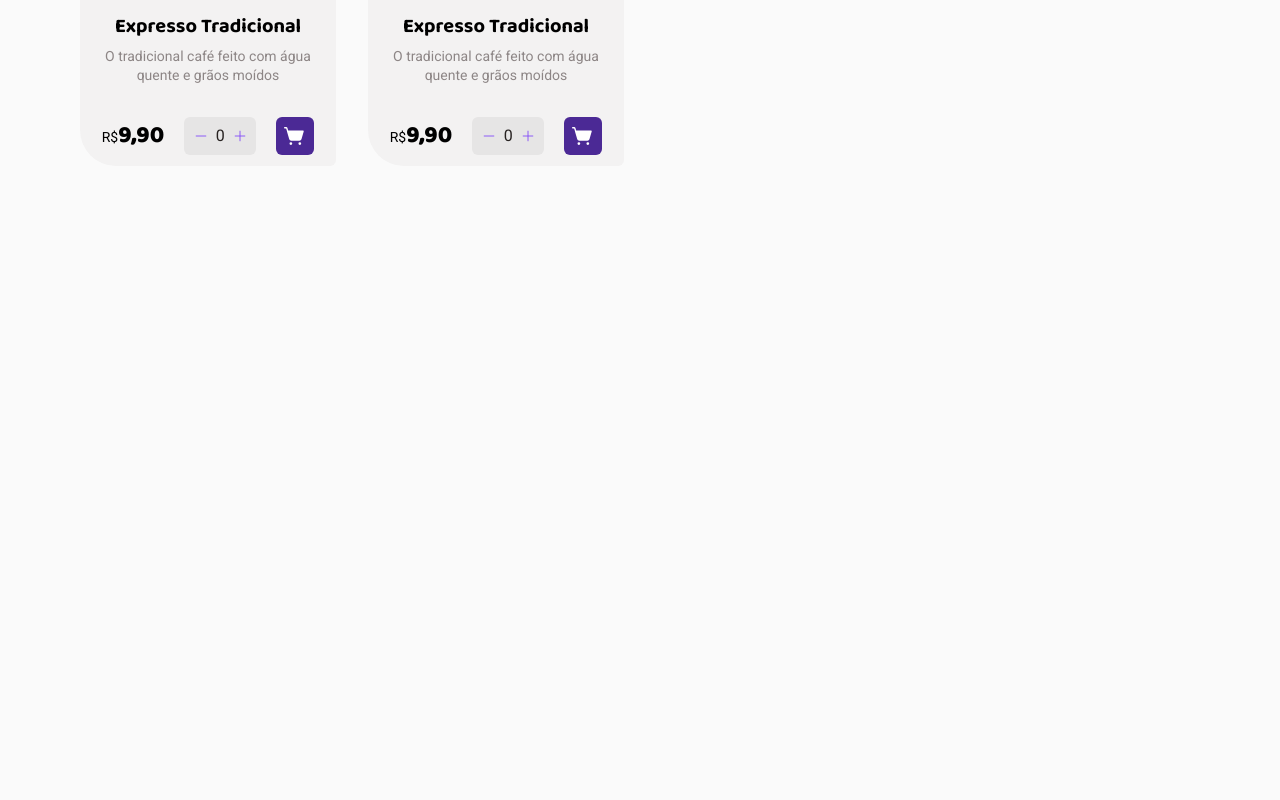
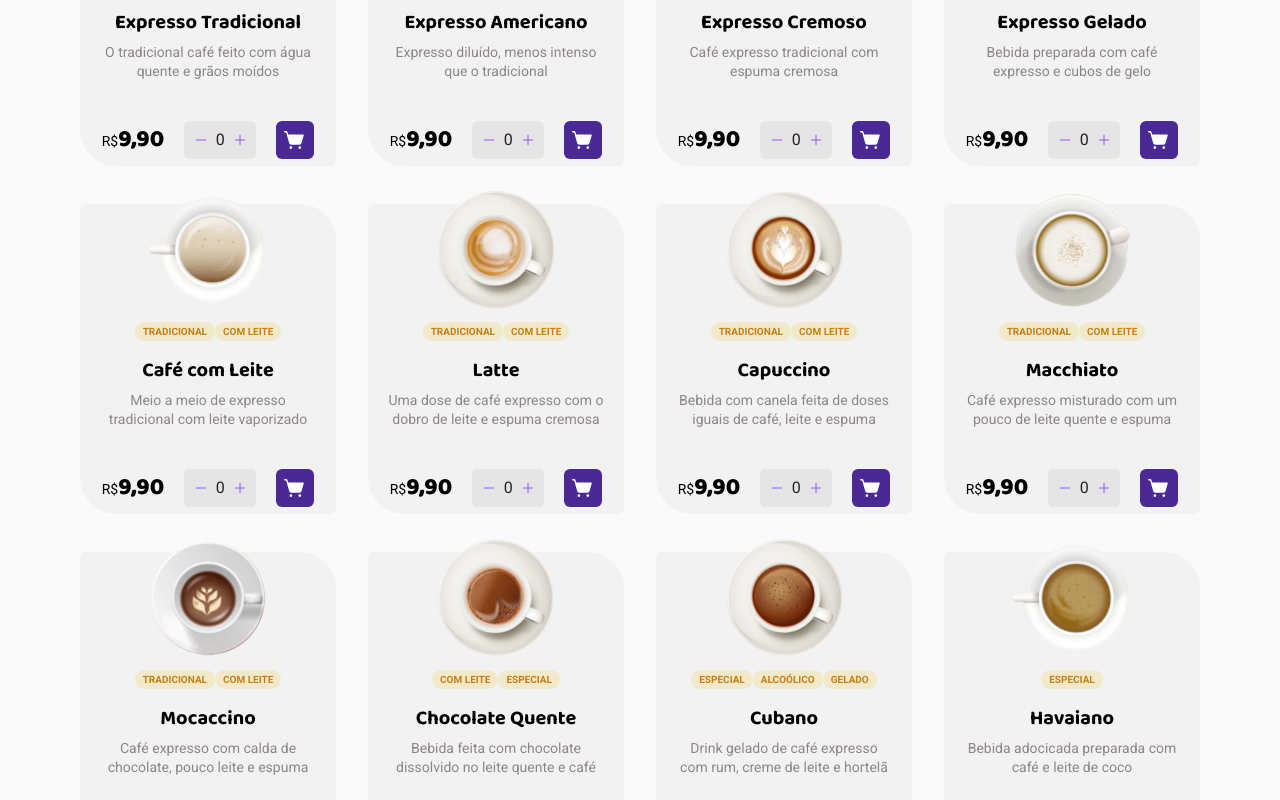
Before and after one commit to CarlosEduardoDeev/CoffeComerce, a React (Vite) app: page / in a window 1280 px wide. Shown: the part 920-1720 px from the top of the page. Built offline with nearby package versions, Linux system fonts and the light colour scheme.

Commit message:
Arraycompleto

```diff
--- a/src/Components/Card/index.tsx
+++ b/src/Components/Card/index.tsx
@@ -1,4 +1,4 @@
-import { CardContainer,ButtonShopCart, DescriptionCoffee, TitleCoffe, TitleTypeCoffeeCard,PriceAndAmountContainer, CounterContainer } from "./style";
+import { TypeContainer,CardContainer,ButtonShopCart, DescriptionCoffee, TitleCoffe, TitleTypeCoffeeCard,PriceAndAmountContainer, CounterContainer } from "./style";
 import {Plus,Minus,ShoppingCartSimple} from 'phosphor-react'
 import { useState } from "react";
 import { coffees } from "../../Contexts/Context";
@@ -7,14 +7,16 @@ interface CoffesProps {
   id: string;
   name: string;
   type: string;
+  typeduo?: string;
+  typetrio?: string;
   description: string,
-  amount: number;
+  amount: any;
   image: any;
 }
 
 
 
-export function Card({name,description,type,image,id,amount}: CoffesProps){
+export function Card({name,description,type,image,id,typeduo,typetrio}: CoffesProps){
   const [shopingBuy,setShopingBuy] = useState([] as any)
   const [contadorAmount,setContadorAmount] = useState(0)
 
@@ -46,16 +48,25 @@ export function Card({name,description,type,image,id,amount}: CoffesProps){
   }
 
 
-
+  const typeduocontainer = typeduo
 
 
 
     return(
       <CardContainer>
             <img src={image}/>
+        <TypeContainer>
+
         <TitleTypeCoffeeCard>
             {type}
         </TitleTypeCoffeeCard>
+
+      {typeduo === undefined ?   <div></div>:<TitleTypeCoffeeCard> {typeduo}</TitleTypeCoffeeCard> }
+      {typetrio === undefined ?  <div></div> : <TitleTypeCoffeeCard> {typetrio}</TitleTypeCoffeeCard>}
+
+
+        </TypeContainer>
+
         <TitleCoffe>
             {name}
         </TitleCoffe>
--- a/src/Components/Card/style.ts
+++ b/src/Components/Card/style.ts
@@ -15,13 +15,12 @@ export const CardContainer = styled.div`
 export const TitleTypeCoffeeCard = styled.div`
     font-size:0.625rem ;
     font-weight: 700;
-    width:5.063rem ;
-    height:1.313rem ;
+
     align-items: center;
     justify-content: center;
     display: flex;
     border-radius: 100px;
-    padding: 4px 12px;
+    padding: 4px 8px;
     margin-top:12px ;
 
     color: ${props => props.theme["yellow-dark"]};
@@ -48,6 +47,7 @@ export const DescriptionCoffee = styled.div`
     line-height: 1.138rem;
     width: 13.5rem;
     margin-top: 8px;
+    margin-bottom: 8px;
     color: ${props => props.theme["base-label"]};
 `
 export const PriceAndAmountContainer = styled.div`
@@ -121,3 +121,6 @@ export const ButtonShopCart = styled.button`
             align-items: center;
             border-radius: 6px;
 `
+export const TypeContainer = styled.div`
+    display: flex;
+`
--- a/src/Contexts/Context.tsx
+++ b/src/Contexts/Context.tsx
@@ -2,6 +2,17 @@ import {v4 as uuidv4} from 'uuid'
 import Coffee1 from '../../src/assets/CoffeTypes/Coffee1.svg'
 import Coffee2 from '../../src/assets/CoffeTypes/Coffee2.svg'
 import Coffee3 from '../../src/assets/CoffeTypes/Coffee3.svg'
+import Coffee4 from '../../src/assets/CoffeTypes/Coffee4.svg'
+import Coffee5 from '../../src/assets/CoffeTypes/Coffee5.svg'
+import Coffee6 from '../../src/assets/CoffeTypes/Coffee6.svg'
+import Coffee7 from '../../src/assets/CoffeTypes/Coffee7.svg'
+import Coffee8 from '../../src/assets/CoffeTypes/Coffee8.svg'
+import Coffee9 from '../../src/assets/CoffeTypes/Coffee9.svg'
+import Coffee10 from '../../src/assets/CoffeTypes/Coffee10.svg'
+import Coffee11 from '../../src/assets/CoffeTypes/Coffee11.svg'
+import Coffee12 from '../../src/assets/CoffeTypes/Coffee12.svg'
+import Coffee13 from '../../src/assets/CoffeTypes/Coffee13.svg'
+import Coffee14 from '../../src/assets/CoffeTypes/Coffee14.svg'
 
 
 export const coffees = [
@@ -17,95 +28,116 @@ export const coffees = [
      {
          id:uuidv4(),
          image:Coffee2,
-         name:"Expresso Tradicional",
+         name:"Expresso Americano",
          type:"TRADICIONAL",
          amount:0,
-         description:"O tradicional café feito com água quente e grãos moídos"
+         description:"Expresso diluído, menos intenso que o tradicional"
 
      },
-    // {
-    //     id:uuidv4(),
-    //     image:Coffee3,
-    //     name:"Expresso Tradicional",
-    //     type:"TRADICIONAL",
-    //     amount:0,
-    //     description:"O tradicional café feito com água quente e grãos moídos"
+     {
+         id:uuidv4(),
+         image:Coffee3,
+         name:"Expresso Cremoso",
+         type:"TRADICIONAL",
+         amount:0,
+         description:"Café expresso tradicional com espuma cremosa"
 
-    // },
-    // {
-    //     id:uuidv4(),
-    //     name:"Expresso Tradicional",
-    //     type:"TRADICIONAL",
-    //     amount:0,
-    //     description:"O tradicional café feito com água quente e grãos moídos"
+     },
+     {
+         id:uuidv4(),
+         image:Coffee4,
+         name:"Expresso Gelado",
+         type:"TRADICIONAL",
+         typeduo:"GELADO",
+         amount:0,
+         description:"Bebida preparada com café expresso e cubos de gelo"
 
-    // },
-    // {
-    //     id:uuidv4(),
-    //     name:"Expresso Tradicional",
-    //     type:"TRADICIONAL",
-    //     amount:0,
-    //     description:"O tradicional café feito com água quente e grãos moídos"
+     },
+     {
+         id:uuidv4(),
+         image:Coffee5,
+         name:"Café com Leite",
+         type:"TRADICIONAL",
+         typeduo:"COM LEITE",
+         amount:0,
+         description:"Meio a meio de expresso tradicional com leite vaporizado"
 
-    // },
-    // {
-    //     id:uuidv4(),
-    //     name:"Expresso Tradicional",
-    //     type:"TRADICIONAL",
-    //     description:"O tradicional café feito com água quente e grãos moídos"
+     },
+     {
+         id:uuidv4(),
+         image:Coffee6,
+         name:"Latte",
+         typeduo:"COM LEITE",
+         type:"TRADICIONAL",
+         description:"Uma dose de café expresso com o dobro de leite e espuma cremosa"
 
-    // },
-    // {
-    //     id:uuidv4(),
-    //     name:"Expresso Tradicional",
-    //     type:"TRADICIONAL",
-    //     description:"O tradicional café feito com água quente e grãos moídos"
+     },
+     {
+         id:uuidv4(),
+         image:Coffee7,
+         name:"Capuccino",
+         typeduo:"COM LEITE",
+         type:"TRADICIONAL",
+         description:"Bebida com canela feita de doses iguais de café, leite e espuma"
 
-    // },
-    // {
-    //     id:uuidv4(),
-    //     name:"Expresso Tradicional",
-    //     type:"TRADICIONAL",
-    //     description:"O tradicional café feito com água quente e grãos moídos"
+     },
+     {
+         id:uuidv4(),
+         image:Coffee8,
+         name:"Macchiato",
+         typeduo:"COM LEITE",
+         type:"TRADICIONAL",
+         description:"Café expresso misturado com um pouco de leite quente e espuma"
 
-    // },
-    // {
-    //     id:uuidv4(),
-    //     name:"Expresso Tradicional",
-    //     type:"TRADICIONAL",
-    //     description:"O tradicional café feito com água quente e grãos moídos"
+     },
+     {
+         id:uuidv4(),
+         image:Coffee9,
+         name:"Mocaccino",
+         typeduo:"COM LEITE",
+         type:"TRADICIONAL",
+         description:"Café expresso com calda de chocolate, pouco leite e espuma"
 
-    // },
-    // {
-    //     id:uuidv4(),
-    //     name:"Expresso Tradicional",
-    //     type:"TRADICIONAL",
-    //     description:"O tradicional café feito com água quente e grãos moídos"
+     },
+     {
+         id:uuidv4(),
+         image:Coffee10,
+         name:"Chocolate Quente",
+         type:"COM LEITE",
+         typeduo:"ESPECIAL",
+         description:"Bebida feita com chocolate dissolvido no leite quente e café"
 
-    // },
-    // {
-    //     id:uuidv4(),
-    //     name:"Expresso Tradicional",
-    //     type:"TRADICIONAL",
-    //     description:"O tradicional café feito com água quente e grãos moídos"
+     },
+     {
+         id:uuidv4(),
+         image:Coffee11,
+         name:"Cubano",
+         typeduo:"ALCOÓLICO",
+         typetrio:"GELADO",
+         type:"ESPECIAL",
+         description:"Drink gelado de café expresso com rum, creme de leite e hortelã"
 
-    // },{
-    //     id:uuidv4(),
-    //     name:"Expresso Tradicional",
-    //     type:"TRADICIONAL",
-    //     description:"O tradicional café feito com água quente e grãos moídos"
+     },{
+         id:uuidv4(),
+         image:Coffee12,
+         name:"Havaiano",
+         type:"ESPECIAL",
+         description:"Bebida adocicada preparada com café e leite de coco"
 
-    // },{
-    //     id:uuidv4(),
-    //     name:"Expresso Tradicional",
-    //     type:"TRADICIONAL",
-    //     description:"O tradicional café feito com água quente e grãos moídos"
+     },{
+         id:uuidv4(),
+         image:Coffee13,
+         name:"Árabe",
+         type:"ESPECIAL",
+         description:"Bebida preparada com grãos de café árabe e especiarias"
 
-    // },{
-    //     id:uuidv4(),
-    //     name:"Expresso Tradicional",
-    //     type:"TRADICIONAL",
-    //     description:"O tradicional café feito com água quente e grãos moídos"
+     },{
+         id:uuidv4(),
+         image:Coffee14,
+         name:"Irlandês",
+         type:"ESPECIAL",
+         typeduo:'ALCOÓLICO',
+         description:"Bebida a base de café, uísque irlandês, açúcar e chantilly"
 
-    // },
+     },
 ]
--- a/src/Pages/Home/index.tsx
+++ b/src/Pages/Home/index.tsx
@@ -29,6 +29,8 @@ export function Home(){
                         id={coffee.id}
                         image={coffee.image}
                         type={coffee.type}
+                        typeduo={coffee.typeduo}
+                        typetrio={coffee.typetrio}
                         name={coffee.name}
                         amount={coffee.amount}
                         description={coffee.description}
```
Also changed, not shown: src/assets/CoffeTypes/Coffee13.svg.
